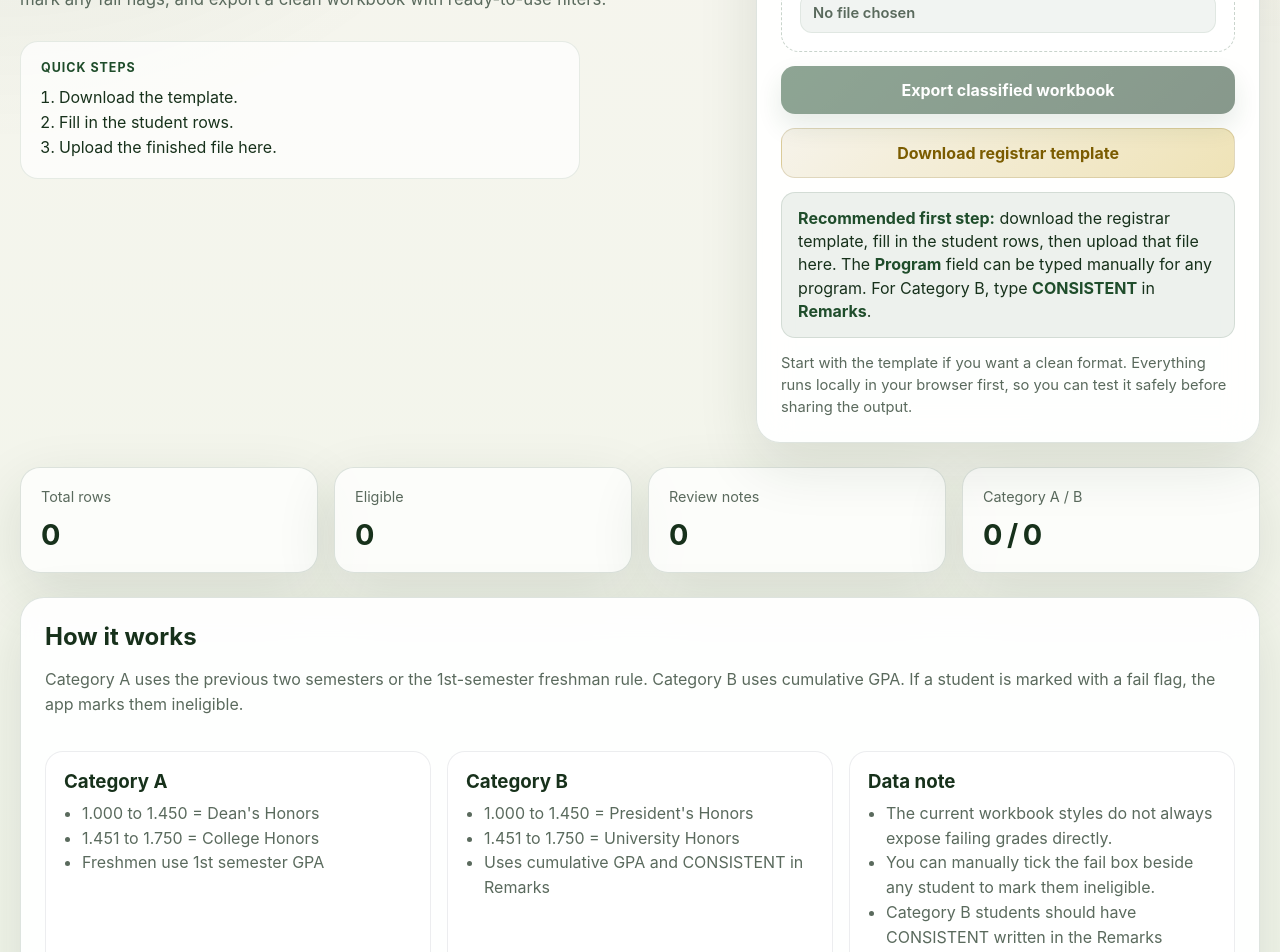
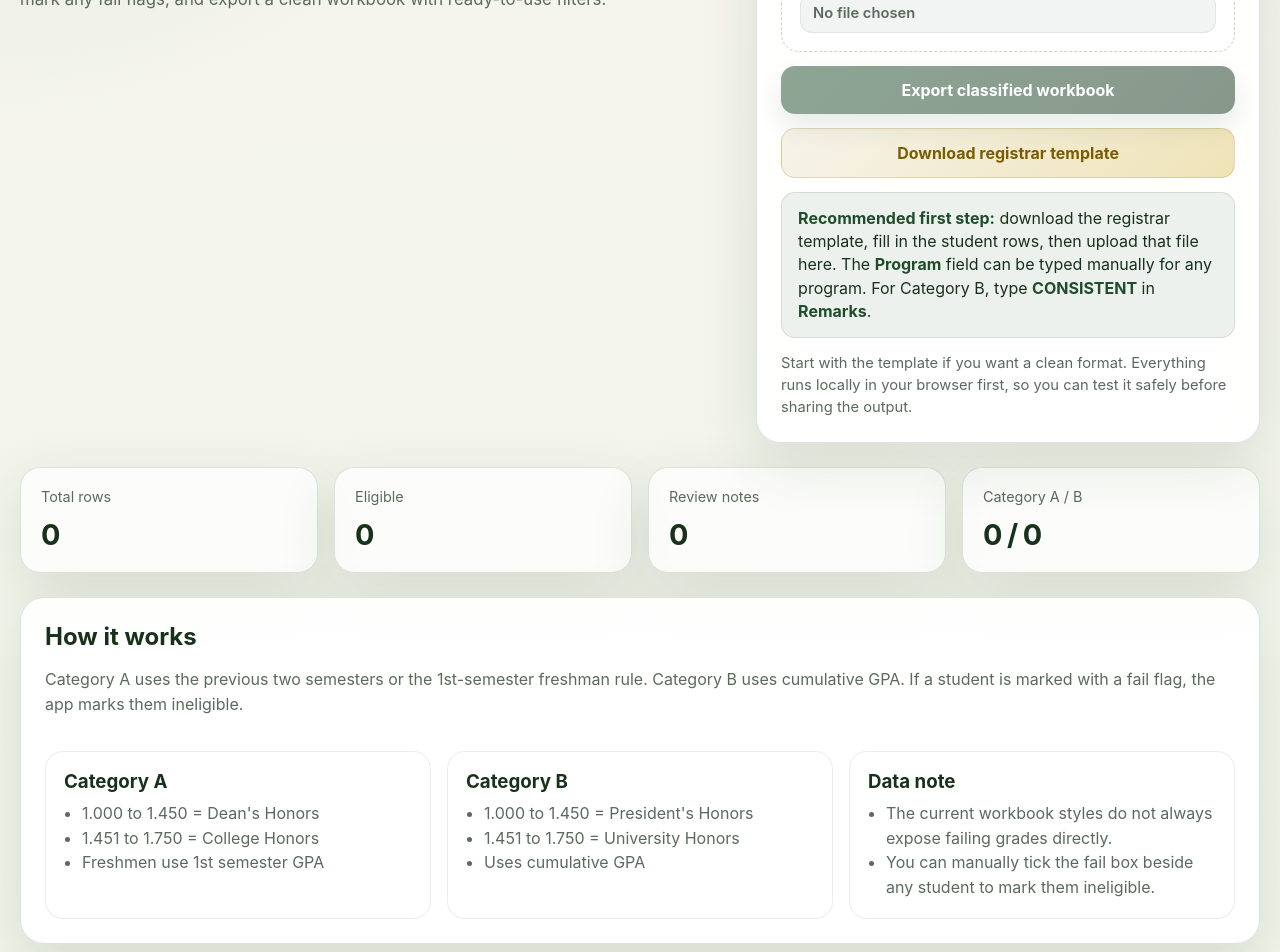
Before and after one commit to murdocrussel/vsui-registrar-honor-classifier, a Next.js app: page / in a window 1280 px wide. Shown: the part 460-1412 px from the top of the page. Built offline with nearby package versions, Linux system fonts and the light colour scheme.

Commit message:
Remove duplicate instruction copy

```diff
--- a/src/components/HonorsClassifierApp.tsx
+++ b/src/components/HonorsClassifierApp.tsx
@@ -127,15 +127,6 @@ export default function HonorsClassifierApp() {
             Start with the Excel file from the registrar office, then check the student list, mark any fail flags, and export a
             clean workbook with ready-to-use filters.
           </p>
-
-          <div className="quick-guide">
-            <p className="quick-guide-title">Quick steps</p>
-            <ol>
-              <li>Download the template.</li>
-              <li>Fill in the student rows.</li>
-              <li>Upload the finished file here.</li>
-            </ol>
-          </div>
         </div>
 
         <div className="panel upload-panel">
@@ -223,7 +214,7 @@ export default function HonorsClassifierApp() {
             <ul>
               <li>1.000 to 1.450 = President&apos;s Honors</li>
               <li>1.451 to 1.750 = University Honors</li>
-              <li>Uses cumulative GPA and CONSISTENT in Remarks</li>
+              <li>Uses cumulative GPA</li>
             </ul>
           </div>
           <div>
@@ -231,7 +222,6 @@ export default function HonorsClassifierApp() {
             <ul>
               <li>The current workbook styles do not always expose failing grades directly.</li>
               <li>You can manually tick the fail box beside any student to mark them ineligible.</li>
-              <li>Category B students should have CONSISTENT written in the Remarks column.</li>
             </ul>
           </div>
         </div>
```
